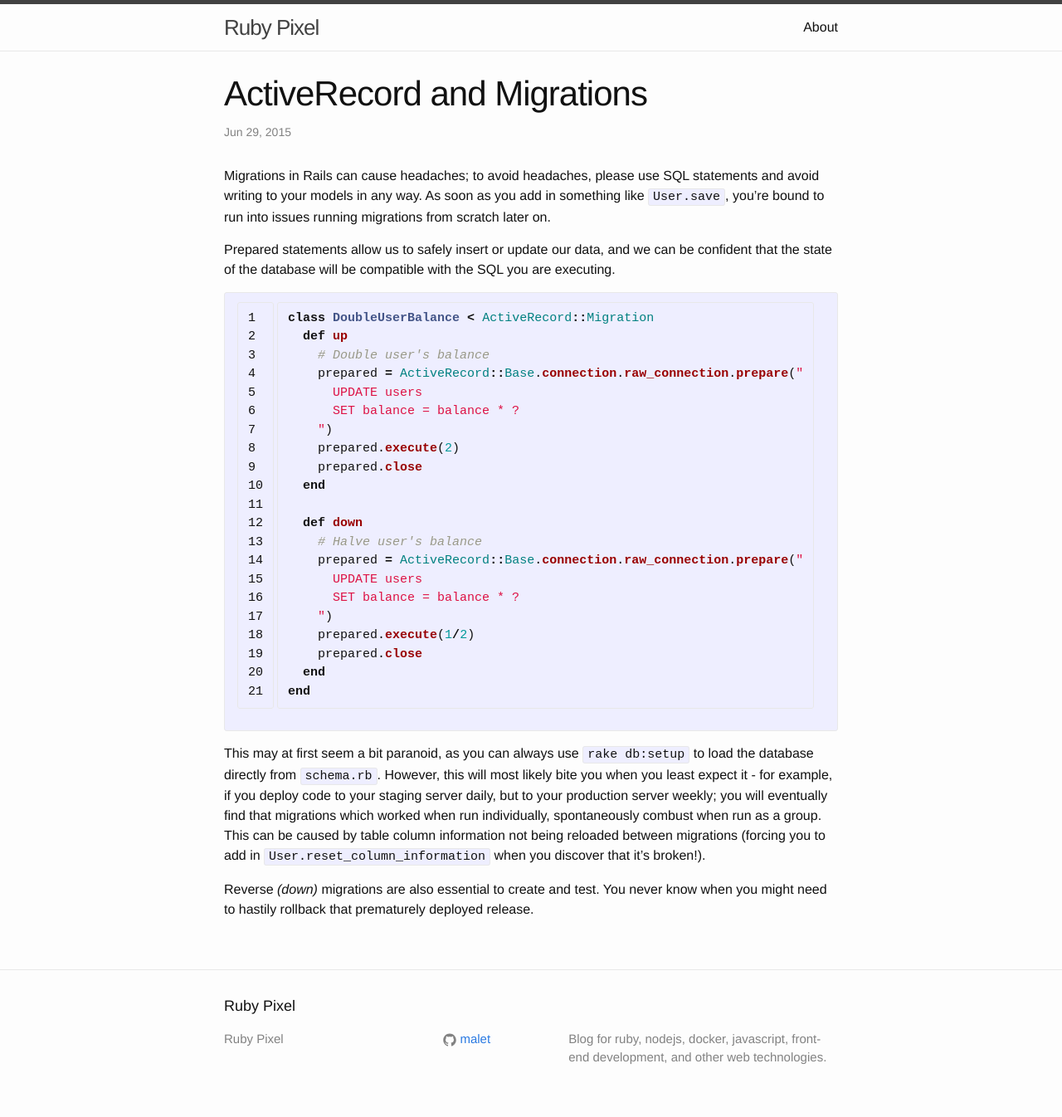
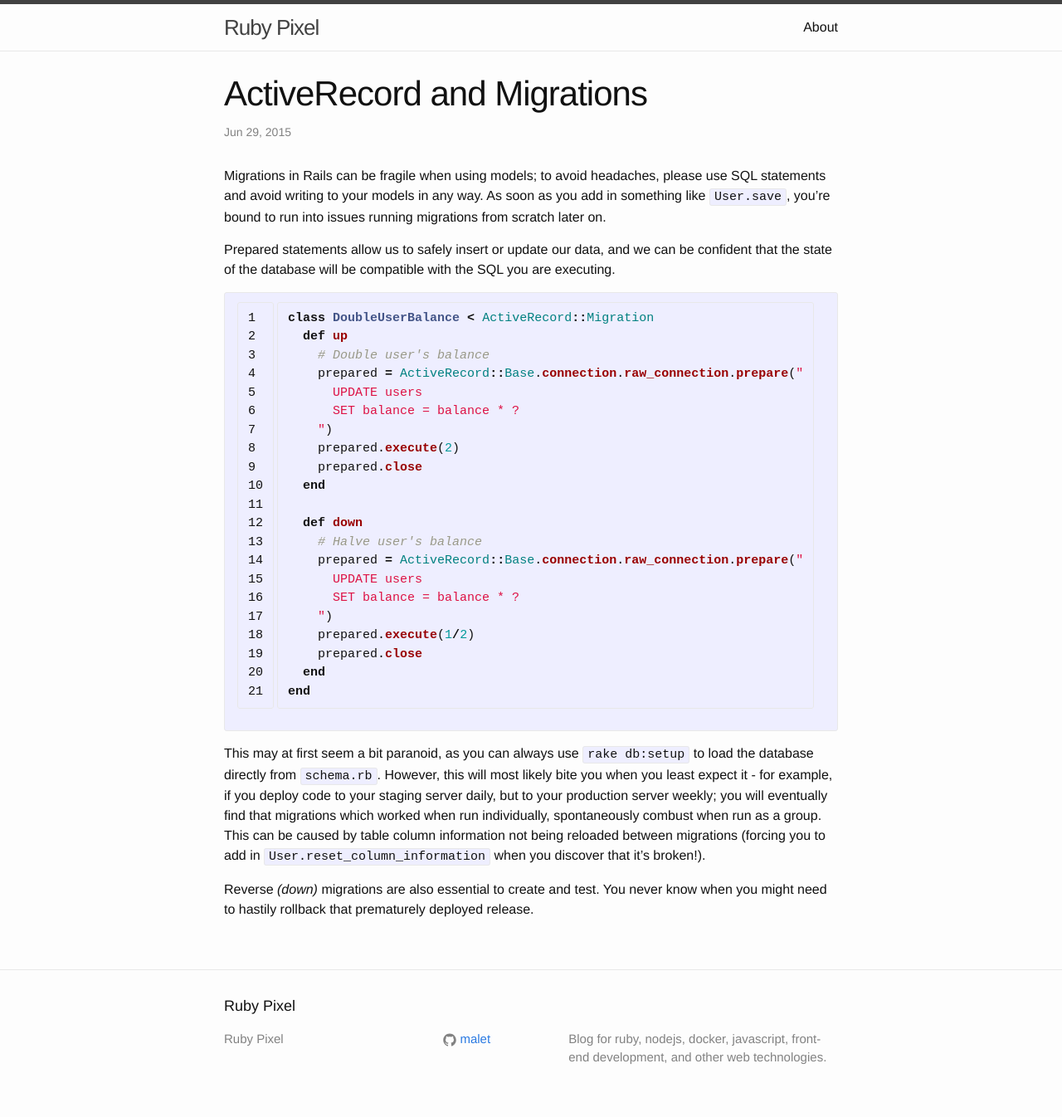
Before and after one commit to Malet/malet.github.io, a Jekyll site: the page built from _posts/2015-06-29-activerecord-migrations.markdown, in a window 1280 px wide. Shown: the whole page at 83% size. Built offline with Jekyll 4.4.1, drawn with Linux system fonts in a browser that asks for light colours; comment, search, counter and statistics services are not loaded.

Commit message:
Update 2015-06-29-activerecord-migrations.markdown

```diff
--- a/_posts/2015-06-29-activerecord-migrations.markdown
+++ b/_posts/2015-06-29-activerecord-migrations.markdown
@@ -6,7 +6,7 @@ tags: activerecord ruby rails sql
 categories: ruby rails activerecord
 comments: true
 ---
-Migrations in Rails can cause headaches; to avoid headaches, please use SQL
+Migrations in Rails can be fragile when using models; to avoid headaches, please use SQL
 statements and avoid writing to your models in any way. As soon as you add in
 something like `User.save`, you're bound to run into issues running migrations
 from scratch later on.
```
